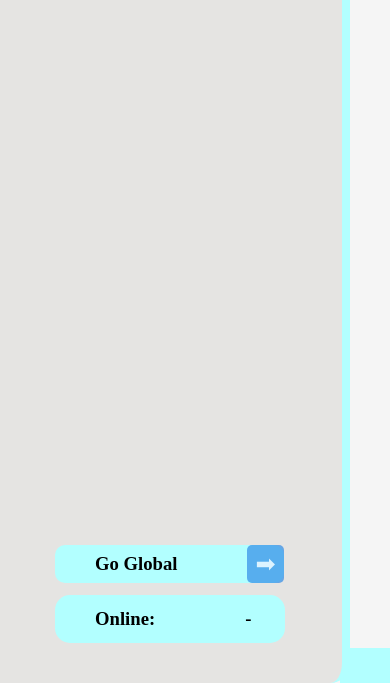
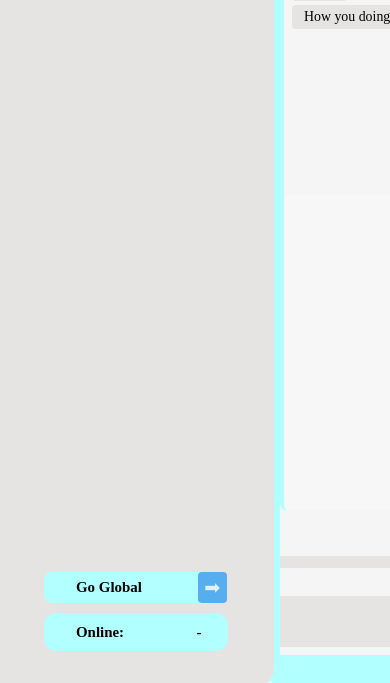
Before and after one commit to SumanKSah/LetsChat-WebApp, a website: page public/index.html in a window 390 px wide. Shown: the part 161-844 px from the top of the page. Drawn offline with nearby package versions, Linux system fonts and the light colour scheme; no server answers.

Commit message:
turned chat window margin desktop responsive

```diff
--- a/public/style.css
+++ b/public/style.css
@@ -3,6 +3,8 @@
     padding: 0;
     border: 0;
     outline: 0;
+    /* padding: 62.5%;
+    margin: 62.5%; */
     font-size: 62.5%;
     vertical-align: baseline;
     box-sizing: border-box;
@@ -239,7 +241,7 @@ span {
 .chats {
     position: fixed;
     height: auto;
-    width: auto;
+    width: calc(100vw - 35rem);
     top: 6.0rem;
     left: 35.0rem;
     bottom: 4.5rem;
@@ -249,9 +251,10 @@ span {
 .chats .messageDiv {
     position: fixed;
     bottom: 4.5rem;
-    left: 56.0rem;
+    left: calc((100vw - 35rem)/2);
+    margin: 0rem auto;
     border-radius: 1.0rem;
-    right: 1.0rem;
+    /* right: 1.0rem; */
     width: fit-content;
     background-color: #e5e4e2;
 }
@@ -275,7 +278,8 @@ span {
     font-size: 2.4rem;
     font-weight: bold;
     padding: 1.0rem;
-    margin: 1.0rem 11.0rem;
+    /* margin: 1.0rem 11.0rem; */
+    margin: 1.0rem auto;
     width: 94.0rem;
     border-radius: 1.0rem;
     background-color: #e5e4e2;
@@ -296,7 +300,8 @@ span {
     background-size: auto 40.0rem;
 
     background-color: transparent;
-    height: 51.0rem;
+    /* height: 51.0rem; */
+    height: 75%;
     border-left: #b2ffff .5rem solid;
     border-right: #b2ffff .5rem solid;
     overflow: auto;
@@ -518,3 +523,16 @@ button:active {
     width: 23.0rem;
     margin: .5rem 5.8rem;
 }
+
+/* Media queries for responsive */
+@media (max-width : 1024px) {
+    *{
+        font-size: 58%;
+    }
+}
+
+@media (max-width: 768px) {
+    *{
+        font-size: 50%;
+    }
+}
```
